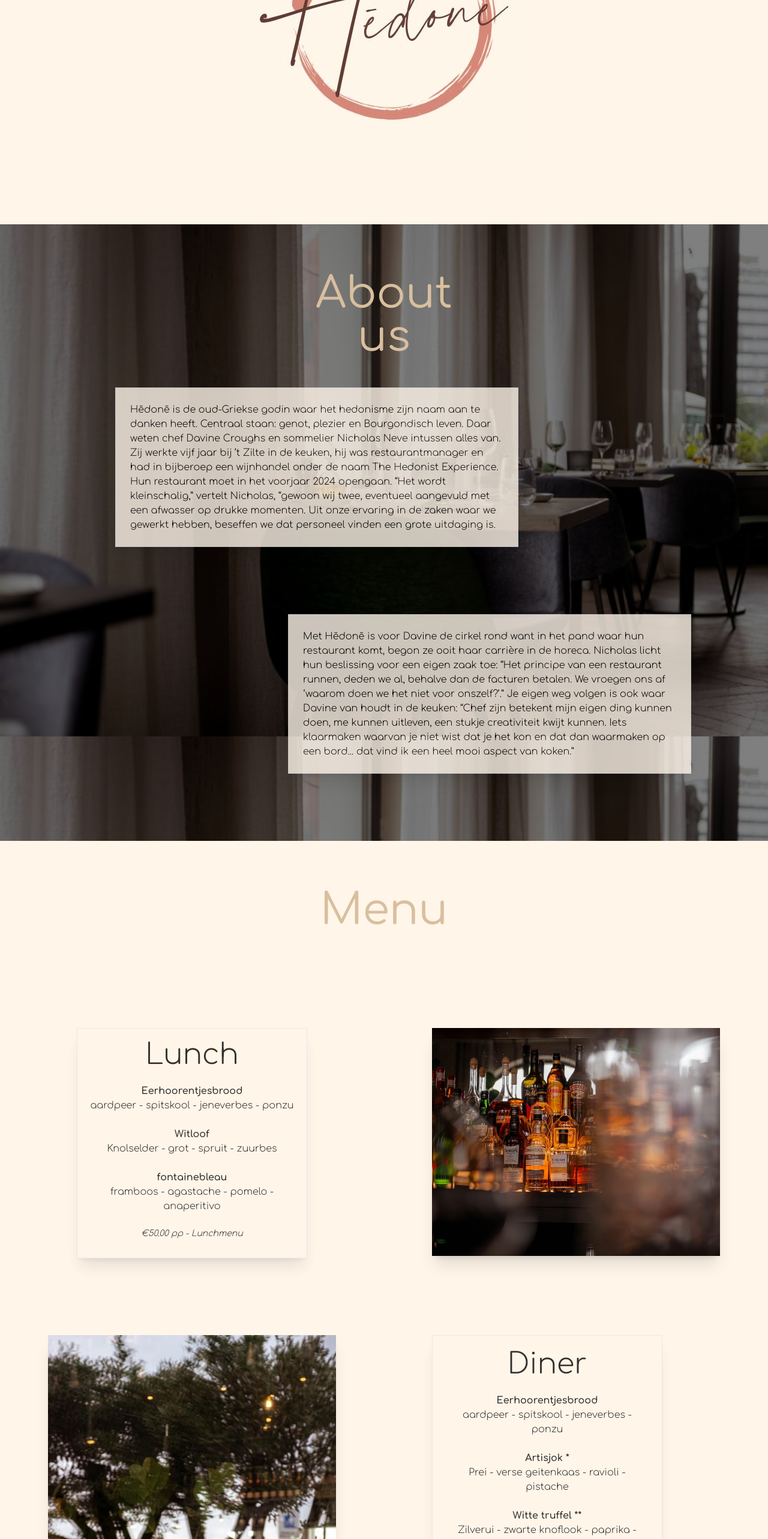
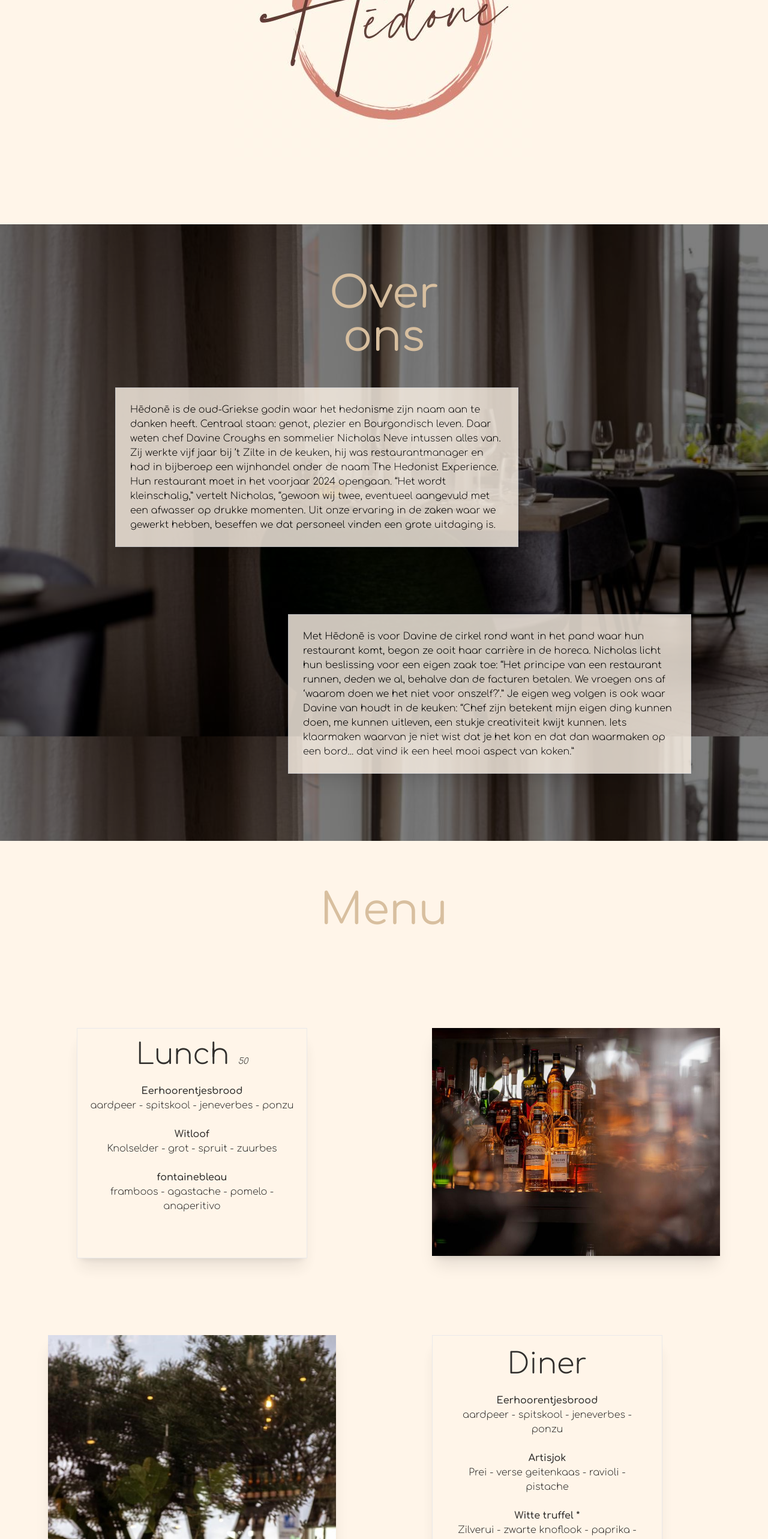
Before and after one commit to roelvroom/Website-Hedone, a React (Vite) app in the folder Website-FienNikolas/: page / in a window 1280 px wide. Shown: the part 234-2800 px from the top of the page at 60% size. Built offline with nearby package versions, Linux system fonts and the light colour scheme.

Commit message:
feedback

```diff
--- a/Website-FienNikolas/src/Components/Navbar.tsx
+++ b/Website-FienNikolas/src/Components/Navbar.tsx
@@ -14,10 +14,9 @@ export const Navbar = () => {
   }
 
   const links = [
-    { name: 'Home', link: 'Home' },
-    { name: 'About', link: 'About' },
+    { name: 'Over ons', link: 'About' },
     { name: 'Menu', link: 'Menu' },
-    { name: 'Gallery', link: 'Gallery' },
+    { name: 'Sfeer', link: 'Gallery' },
     { name: 'Reserveer', link: 'Reserveer' },
     { name: 'Contact', link: 'Contact' },
   ]
--- a/Website-FienNikolas/src/Components/StickyButton.tsx
+++ b/Website-FienNikolas/src/Components/StickyButton.tsx
@@ -37,7 +37,7 @@ const StickyButton = () => {
         onClick={scrollToTop}
         className={className(
           isVisable ? 'opacity-100' : 'opacity-0',
-          'inline-flex items-center p-3 rounded-full shadow-sm text-white bg-Bronze transition-opacity hover:bg-Bronze  focus:outline-none focus:ring-2 focus:ring-offset-2 focus:ring-Bronze',
+          'inline-flex items-center p-3 rounded-full shadow-sm text-white bg-TextDark transition-opacity hover:bg-TextDark  focus:outline-none focus:ring-2 focus:ring-offset-2 focus:ring-TextDark',
         )}
       >
         <BiArrowFromBottom className='h-6 w-6' aria-hidden='true' />
--- a/Website-FienNikolas/src/Pages/About.tsx
+++ b/Website-FienNikolas/src/Pages/About.tsx
@@ -16,7 +16,7 @@ const About = () => {
       <RevealBottom>
         <div className='overlay-title flex justify-center'>
           <span className=' overay-title text-TextDark text-7xl text-center'>
-            About <br /> us
+            Over <br /> ons
           </span>
         </div>
       </RevealBottom>
--- a/Website-FienNikolas/src/Pages/Gallery.tsx
+++ b/Website-FienNikolas/src/Pages/Gallery.tsx
@@ -7,7 +7,7 @@ const Gallery = () => {
     <div className='p-4'>
       <RevealBottom>
         <h1 id='Gallery' className='text-TextDark text-7xl pt-20 text-center'>
-          Gallery
+          Sfeer
         </h1>
       </RevealBottom>
       <div className='grid grid-cols-1 md:grid-cols-3 gap-4 pt-20'>
--- a/Website-FienNikolas/src/Pages/Menu.tsx
+++ b/Website-FienNikolas/src/Pages/Menu.tsx
@@ -25,8 +25,11 @@ const Menu = () => {
         <div className='grid grid-cols-2'>
           <div className='bg-Primary opacity-80 shadow-xl w-96 border p-5 mt-20 mx-auto font-light h-96 text-center'>
             <Reveal>
-              <h1 className='text-5xl mb-6'>Lunch</h1>
+              <div>
+                <h1 className='text-5xl mb-6'>Lunch <span className='italic text-sm'>50</span></h1>
+              </div>
             </Reveal>
+
             <Reveal>
               <div>
                 <h2 className='font-bold'>Eerhoorentjesbrood</h2>
@@ -42,10 +45,9 @@ const Menu = () => {
             <Reveal>
               <div>
                 <h2 className='font-bold'>fontainebleau</h2>
-                <h3 className='mb-6'>framboos - agastache - pomelo - anaperitivo</h3>
+                <h3 className=''>framboos - agastache - pomelo - anaperitivo</h3>
               </div>
             </Reveal>
-            <p className='italic text-sm'>€50.00 pp - Lunchmenu</p>
           </div>
           <Reveal>
             <div className='relative mx-auto'>
@@ -81,19 +83,19 @@ const Menu = () => {
             </Reveal>
             <Reveal>
               <div>
-                <h2 className='font-bold'>Artisjok *</h2>
+                <h2 className='font-bold'>Artisjok</h2>
                 <h3 className='mb-6'>Prei - verse geitenkaas - ravioli - pistache</h3>
               </div>
             </Reveal>
             <Reveal>
               <div>
-                <h2 className='font-bold'>Witte truffel **</h2>
+                <h2 className='font-bold'>Witte truffel *</h2>
                 <h3 className='mb-6'>Zilverui - zwarte knoflook - paprika - verjus</h3>
               </div>
             </Reveal>
             <Reveal>
               <div>
-                <h2 className='font-bold'>Witloof ***</h2>
+                <h2 className='font-bold'>Witloof **</h2>
                 <h3 className='mb-6'>Knolselder - grot - spruit - zuurbes</h3>
               </div>
             </Reveal>
@@ -109,9 +111,9 @@ const Menu = () => {
                 <h3 className='mb-6'>framboos - agastache - pomelo - anaperitivo</h3>
               </div>
             </Reveal>
-            <p className='italic text-sm'>€84.00 pp 4 - gangenmenu *</p>
-            <p className='italic text-sm'>€95.00 pp 5 - gangenmenu **</p>
-            <p className='italic text-sm'>€107.00 pp 6 - gangenmenu ***</p>
+            <p className='italic text-sm'>4 gangen - 84</p>
+            <p className='italic text-sm'>5 gangen * - 96</p>
+            <p className='italic text-sm'>6 gangen ** - 107</p>
           </div>
         </div>
 
```
Also changed, not shown: 1 other file (tests, documents, lock files or other folders).
